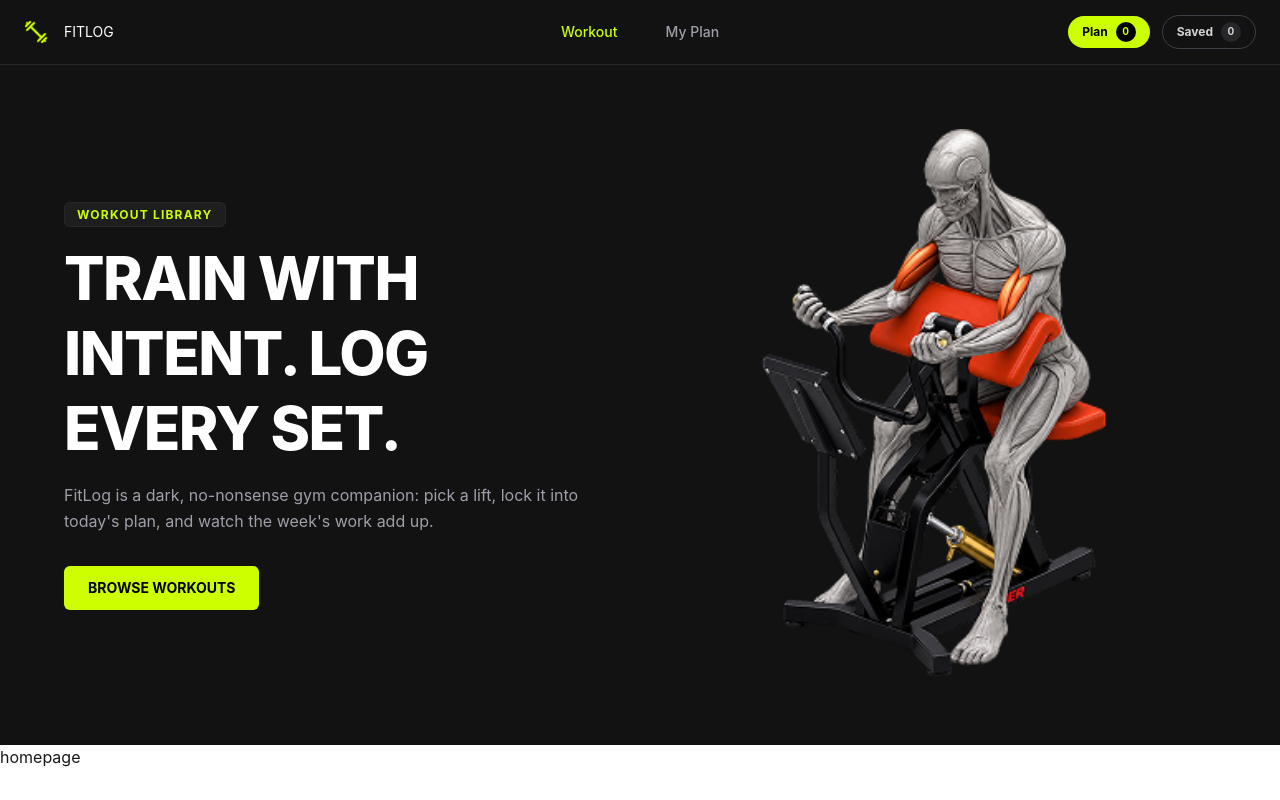
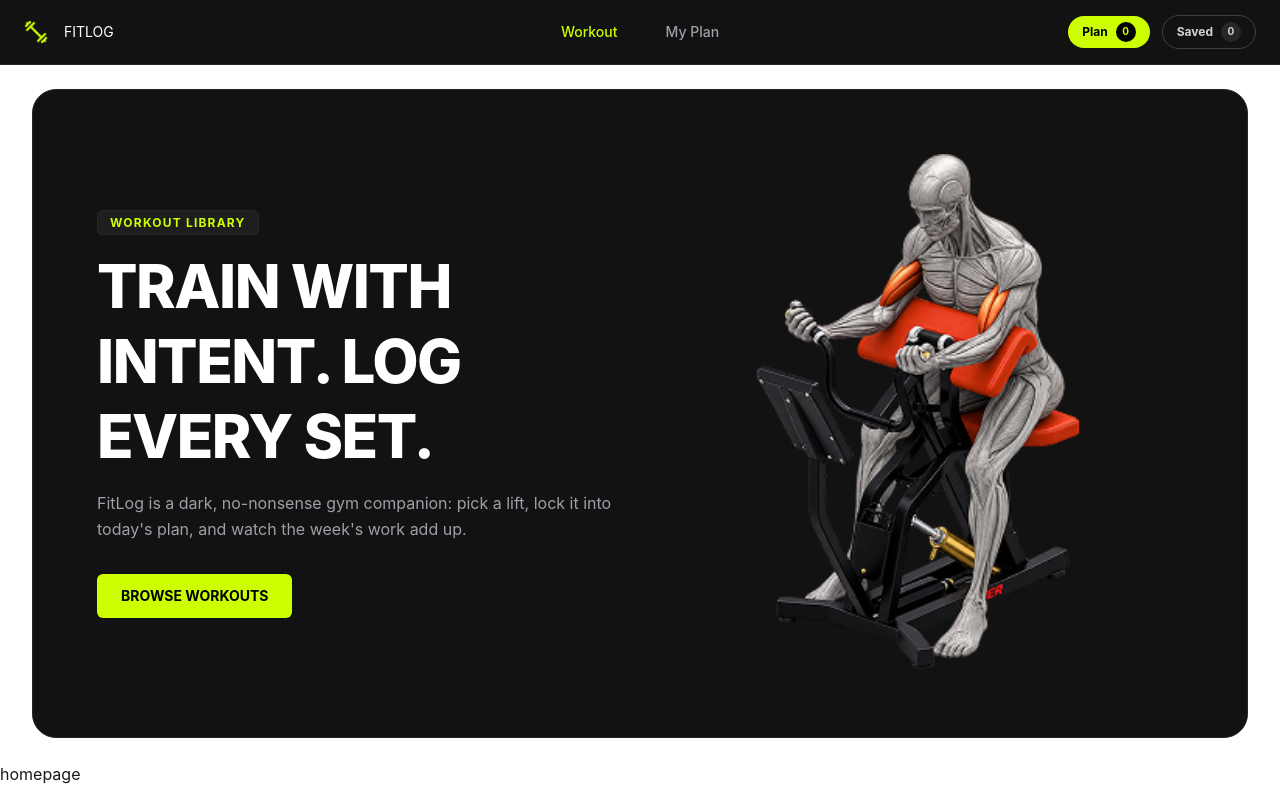
Before and after one commit to nomaanrayhannoyon/-B14-A6-Fit-Log, a Next.js app: page / in a window 1280 px wide. Built offline with nearby package versions, Linux system fonts and the light colour scheme.

Commit message:
update: refine hero section with rounded shape and margins

```diff
--- a/app/component/shered/Hero.tsx
+++ b/app/component/shered/Hero.tsx
@@ -3,7 +3,7 @@ import React from 'react'
 
 function Hero() {
   return (
-    <section className="bg-[#121212] text-white py-16 px-6 lg:px-16">
+    <section className="bg-[#121212] text-white py-16 px-6 lg:px-16 rounded-3xl mx-4 sm:mx-8 my-6 border border-zinc-800 overflow-hidden">
       <div className="max-w-7xl mx-auto grid grid-cols-1 lg:grid-cols-2 items-center gap-12">
 
         {/* Left Side: Text and CTA Button */}
```
